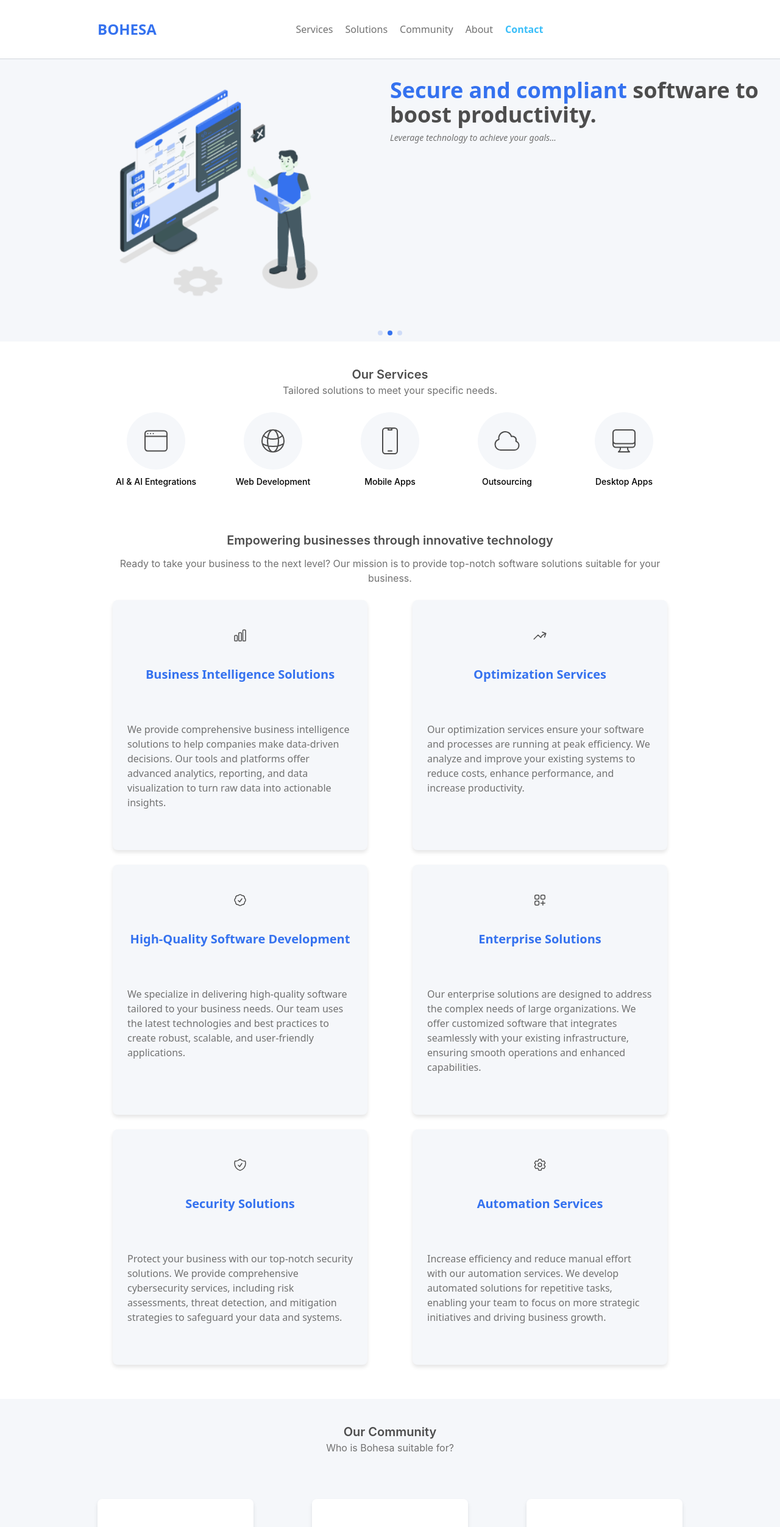
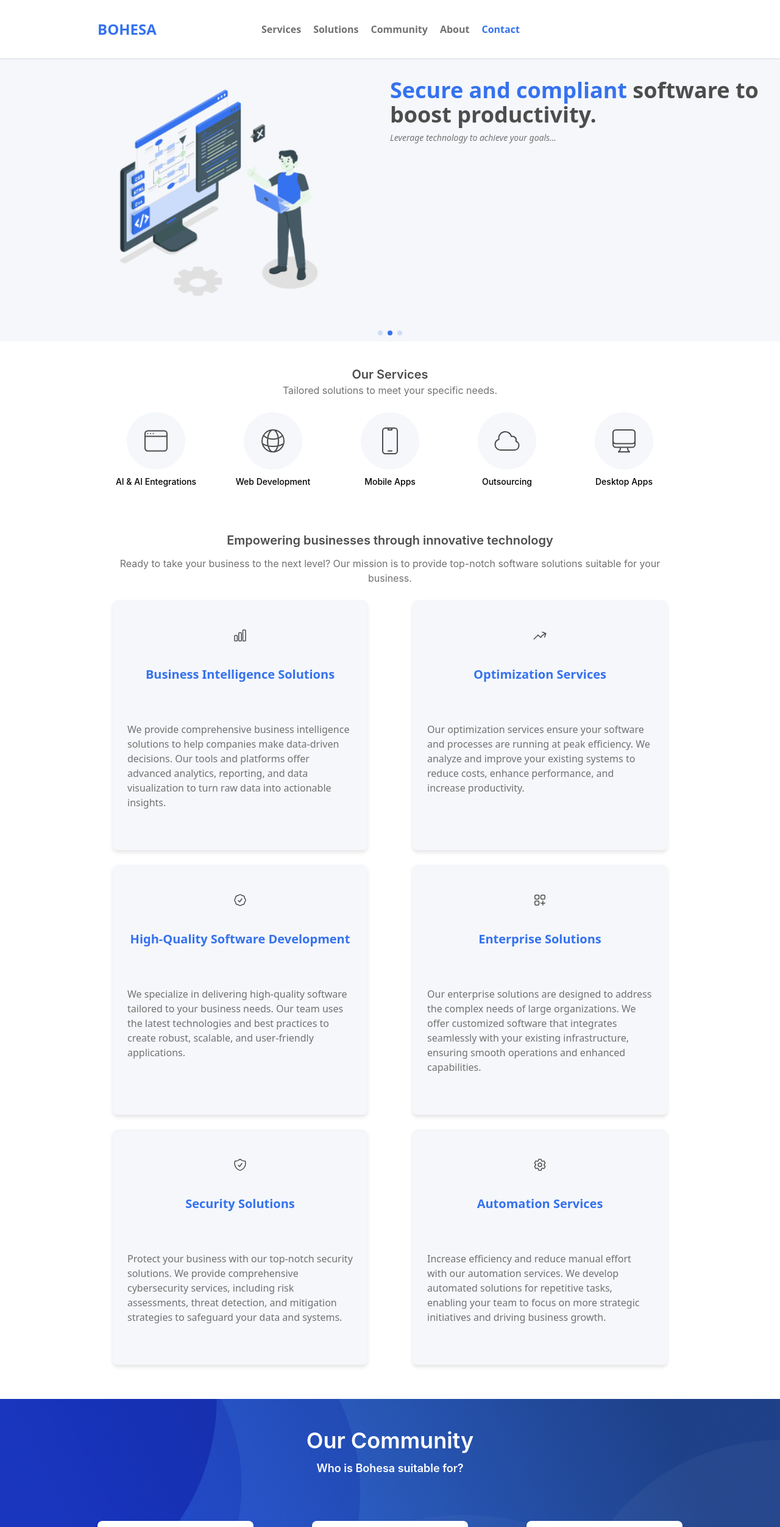
Before and after one commit to haro3535/Group-Website, a React (Create React App) app in the folder frontend/: page / in a window 1280 px wide. Shown: the top 2504 px of the page at 61% size. Built offline with nearby package versions, Linux system fonts and the light colour scheme.

Commit message:
Background image

```diff
--- a/frontend/public/index.html
+++ b/frontend/public/index.html
@@ -24,7 +24,7 @@
       work correctly both with client-side routing and a non-root public URL.
       Learn how to configure a non-root public URL by running `npm run build`.
     -->
-    <title>React App</title>
+    <title>BOHESA</title>
   </head>
   <body>
     <noscript>You need to enable JavaScript to run this app.</noscript>
--- a/frontend/src/Carousel/Carousel.js
+++ b/frontend/src/Carousel/Carousel.js
@@ -35,7 +35,6 @@ const slides = [
 const Carousel = () => {
   const [currentIndex, setCurrentIndex] = useState(0);
   const [isTransitioning, setIsTransitioning] = useState(true);
-  const [isHovering, setIsHovering] = useState(false);
 
   const nextSlide = () => {
     setIsTransitioning(true);
@@ -44,12 +43,10 @@ const Carousel = () => {
 
   useEffect(() => {
     const interval = setInterval(() => {
-      if(!isHovering){
-        nextSlide();
-      }
+      nextSlide();
     }, 5000);
     return () => clearInterval(interval);
-  }, [isHovering]);
+  },[]);
 
   const handleTransitionEnd = () => {
     if (currentIndex === slides.length) {
@@ -63,11 +60,8 @@ const Carousel = () => {
     setCurrentIndex(index);
   };
 
-  const handleMouseEnter = () => setIsHovering(true);
-  const handleMouseLeave = () => setIsHovering(false);
-
   return (
-    <div className="carousel-container" onMouseEnter={handleMouseEnter} onMouseLeave={handleMouseLeave}>
+    <div className="carousel-container">
       <div className="overflow-hidden relative">
         <div
           className={`flex transition-transform duration-1000 ease-in-out ${isTransitioning ? '' : 'transition-none'}`}
--- a/frontend/src/Community/Community.js
+++ b/frontend/src/Community/Community.js
@@ -39,10 +39,10 @@ const Card = ({ title, content, icon }) => (
 );
 
 const CardsGrid = () => (
-  <div className="w-3/4 flex flex-col space-y-6 justify-center items-center py-10">
-    <div className="flex flex-col items-center mb-12">
-      <h2 className="text-xl font-semibold inter-font" style={{ color: 'var(--custom-gray)' }}>Our Community</h2>
-      <h1 className="text-base font-normal inter-font" style={{ color: 'var(--light-gray)' }}>Who is Bohesa suitable for?</h1>
+  <div className="w-3/4 flex flex-col space-y-6 justify-center items-center py-12 mb-10" >
+    <div className="flex flex-col space-y-3 items-center mb-12">
+      <h2 className="text-4xl font-semibold inter-font text-white" >Our Community</h2>
+      <h1 className="text-lg font-semibold inter-font text-white" >Who is Bohesa suitable for?</h1>
     </div>
 
     <div className="flex justify-center">
@@ -57,7 +57,8 @@ const CardsGrid = () => (
 
 export default function Cards() {
   return (
-    <section id='community' className='flex justify-center bg-bcg-light-gray'>
+    <section id='community' className='flex relative overflow-hidden justify-center '>
+      <img src='banner2.jpg' className='w-full absolute object-fit -z-10'  alt=''/>
       <CardsGrid />
     </section>
   );
--- a/frontend/src/NavBar/NavBar.js
+++ b/frontend/src/NavBar/NavBar.js
@@ -1,5 +1,5 @@
 import React, { useEffect, useState } from 'react';
-import { ToggleButtonOnClicked, CloseToggleMenu } from '../utils/NavBarScripts.js';
+import { ToggleButtonOnClicked } from '../utils/NavBarScripts.js';
 
 const handleScrollToSection = (sectionId) => {
   const sectionElement = document.getElementById(sectionId);
@@ -66,23 +66,23 @@ const NavBar = () => {
 
   return (
     <>
-      <nav id='navbar' className="bg-white w-full h-auto fixed justify-center items-center border-b-[1px] border-gray-300 z-10">
+      <nav id='navbar' className="bg-white w-full h-auto fixed justify-evenly items-center border-b-[1px] border-gray-300 z-10">
         <div className='w-full flex justify-center items-center'>
           <div id='nav-element' className="h-[12vh] w-3/4 flex justify-between items-center transition-[height] duration-[0.4s] ease-in-out">
             <a href='/' className="text-2xl font-bold font-inter text-[var(--blue-second)]">
               BOHESA
             </a>
             <div className="lg:flex hidden">
-              <ul className="flex space-x-5 cursor-pointer font-inter text-light-gray">
-                <li><button onClick={() => handleScrollToSection('services')} className={activeSection === 'services' ? ' font-bold text-blue-third' : ''}>Services</button></li>
-                <li><button onClick={() => handleScrollToSection('solutions')} className={activeSection === 'solutions' ? 'font-bold text-blue-third ' : ''}>Solutions</button></li>
-                <li><button onClick={() => handleScrollToSection('community')} className={activeSection === 'community' ? 'font-bold text-blue-third' : ''}>Community</button></li>
-                <li><button onClick={() => handleScrollToSection('about')} className={activeSection === 'about' ? 'font-bold text-blue-third' : ''}>About</button></li>
-                <li><button onClick={() => handleScrollToSection('contact')} className={activeSection === 'contact' ? 'font-bold text-blue-third' : ''}>Contact</button></li>
+              <ul className="flex space-x-5 cursor-pointer font-inter text-light-gray font-bold">
+                <li><button onClick={() => handleScrollToSection('services')} className={activeSection === 'services' ? ' font-bold text-blue-second' : ''}>Services</button></li>
+                <li><button onClick={() => handleScrollToSection('solutions')} className={activeSection === 'solutions' ? 'font-bold text-blue-second ' : ''}>Solutions</button></li>
+                <li><button onClick={() => handleScrollToSection('community')} className={activeSection === 'community' ? 'font-bold text-blue-second' : ''}>Community</button></li>
+                <li><button onClick={() => handleScrollToSection('about')} className={activeSection === 'about' ? 'font-bold text-blue-second' : ''}>About</button></li>
+                <li><button onClick={() => handleScrollToSection('contact')} className={activeSection === 'contact' ? 'font-bold text-blue-second' : ''}>Contact</button></li>
               </ul>
             </div>
-            <div className='hidden lg:block'>
-              {/* <LanguageButton /> */}
+            <div className='w-[95px] h-full'>
+
             </div>
             <svg className="block cursor-pointer hover:text-gray-500 lg:hidden w-6 h-6" onClick={ToggleButtonOnClicked} fill="none" stroke="currentColor" viewBox="0 0 24 24" xmlns="http://www.w3.org/2000/svg">
               <path strokeLinecap="round" strokeLinejoin="round" strokeWidth="2" d="M4 6h16M4 12h16m-7 6h7"></path>
```
Also changed, not shown: frontend/public/banner2.jpg (added), frontend/public/manifest.json.
